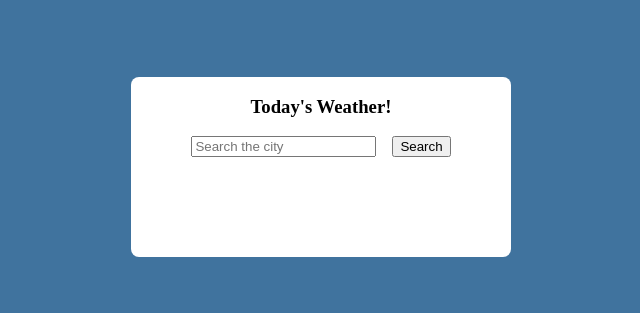
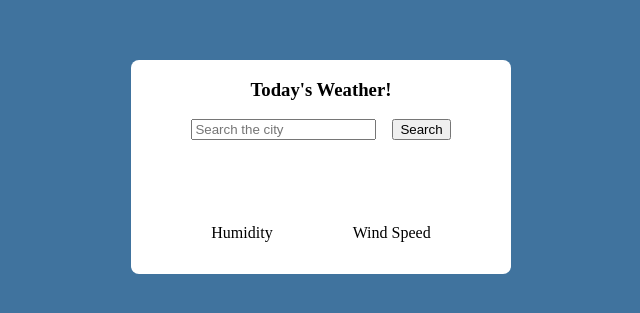
Before and after one commit to LorenzoCeretta/javascript-playground, a plain HTML site: page weather-app/index.html in a window 1280 px wide. Shown: the part 241-554 px from the top of the page, without its empty margins (319-959 px from the left). Drawn offline with Linux system fonts and the light colour scheme.

Commit message:
Add weather and humidity labels

```diff
--- a/weather-app/index.html
+++ b/weather-app/index.html
@@ -27,11 +27,13 @@
 
         <div id="card-footer">
           <div id="humidity-container">
+            <p id="humdity-label">Humidity</p>
             <img id="humidity-icon" src="images/hazy.png" />
             <div id="humidity-percentage"><p id="humidity-text"></p></div>
           </div>
 
           <div id="wind-container">
+            <p id="wind-label">Wind Speed</p>
             <img id="wind-icon" src="images/wind.png" />
             <div id="wind-speed"><p id="wind-text"></p></div>
           </div>
```
